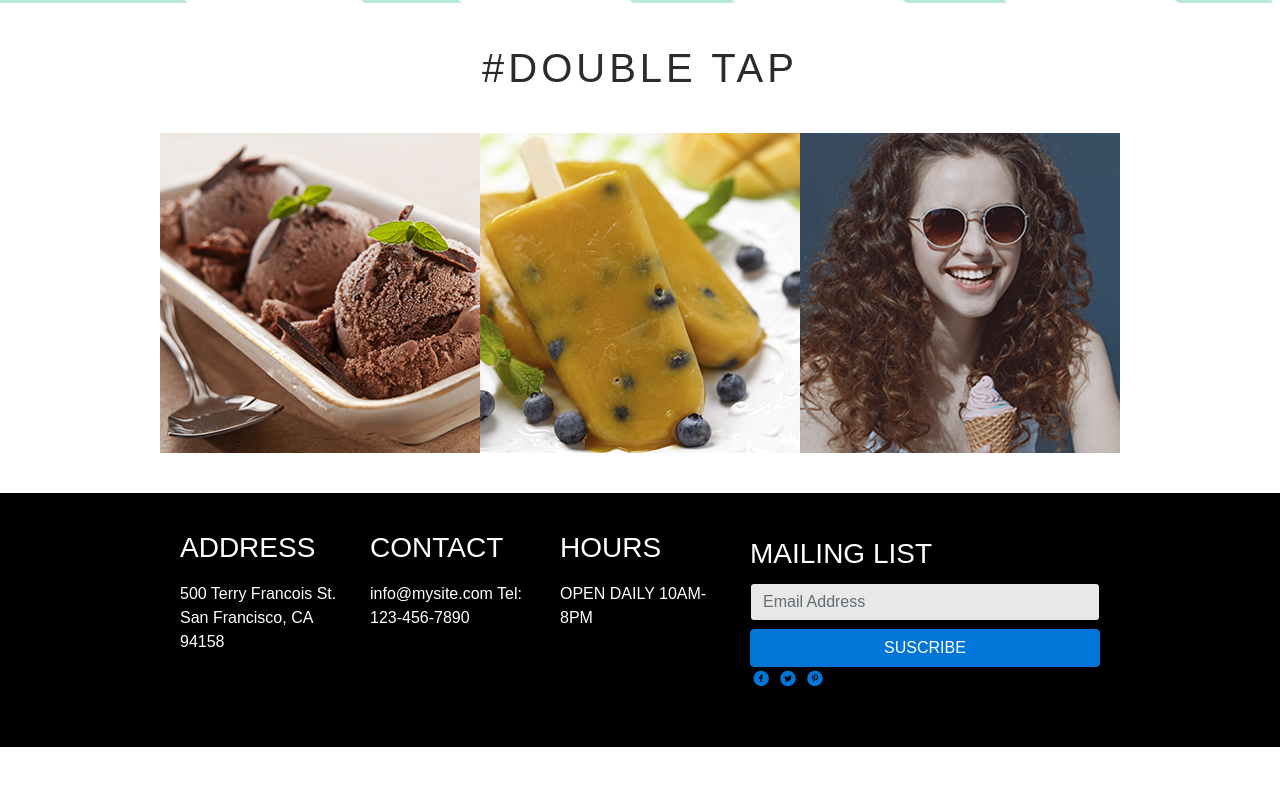
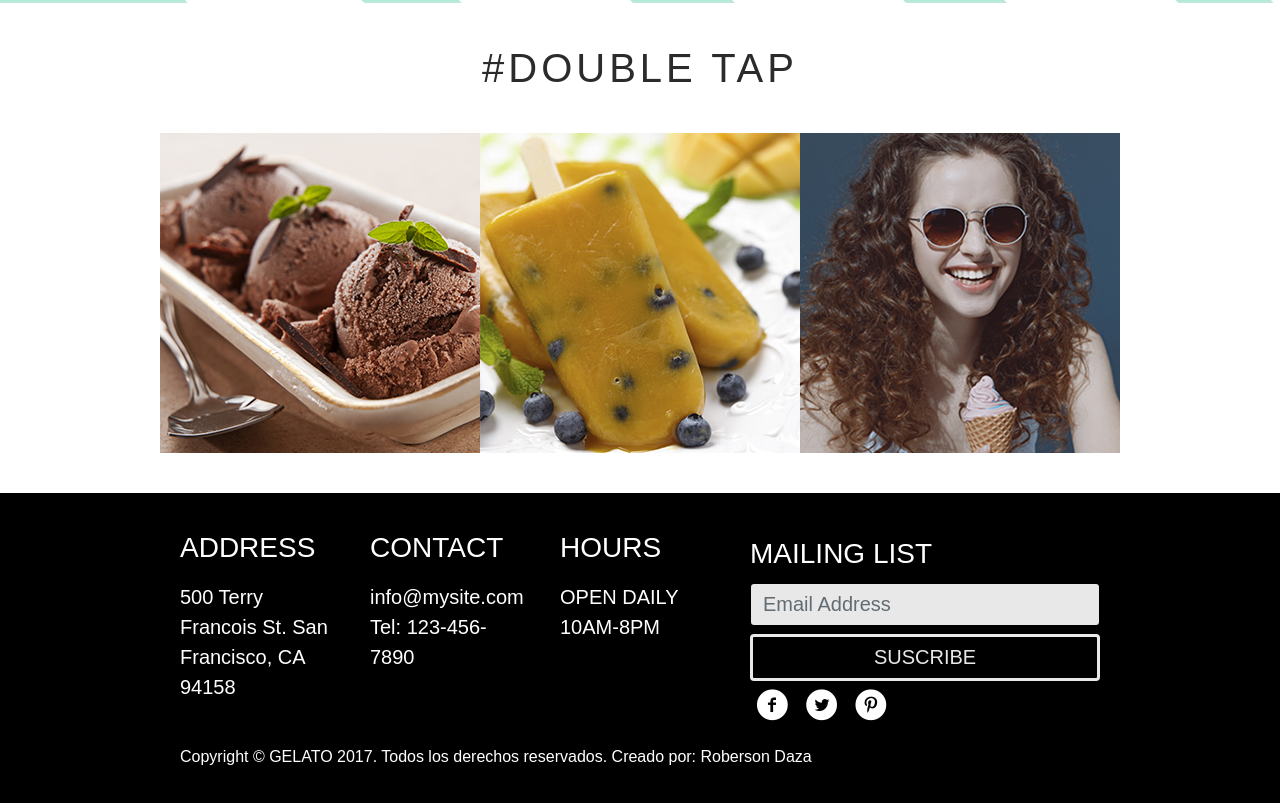
Before and after one commit to RobersonDaza/Ice-Cream, a plain HTML site: page index.html in a window 1280 px wide. Shown: the part 4495-5298 px from the top of the page. Before the commit the page ends 5242 px from the top, so only its background shows below. Drawn offline with Linux system fonts and the light colour scheme; a web font is replaced by a local one.

Commit message:
finalized footer

```diff
--- a/css/estilos.css
+++ b/css/estilos.css
@@ -285,12 +285,43 @@ footer h3{
     padding-bottom: 10px;
 }
 
+footer p{
+    font-size: 20px;
+}
+
 footer label{
     font-size: 1.75rem;
+
 }
 
 footer .form-control{
     background-color: #E8E8E8;
+    font-family: 'Saira Extra Condensed', sans-serif;
+    font-size: 20px;
+    color: #3E371E;
+}
+
+footer .button{
+    border: 3px solid #E8E8E8;
+    background-color: inherit;
+    color: #E8E8E8;
+    font-family: 'Saira Extra Condensed', sans-serif;
+    font-size: 20px;
+}
+
+footer nav a{
+    color: #fff;
+    font-size: 2rem;
+}
+
+footer nav a:hover{
+    color: #E8E8E8;
+    font-size: 2rem;
+}
+
+.container .row .derechos p{
+    padding-left: 95px;
+    font-size: 1rem;
 }
 
 /*MEDIAQUERIES*/
@@ -306,6 +337,10 @@ footer .form-control{
 
     .container-fluid .section-flavors-text button{
         margin: 0;
+    }
+
+    .container .row .derechos p{
+        padding-left: 80px;
     }
 }
 
@@ -328,7 +363,9 @@ footer .form-control{
         text-align: center;
     }
 
-
+    .container .row .derechos p{
+        padding-left: 60px;
+    }
 }
 
 @media screen and (max-width: 768px) {
@@ -352,6 +389,7 @@ footer .form-control{
         font-size: 18px
     }
 
-
-
+    .container .row .derechos p{
+        padding-left: 0px;
+    }
 }
--- a/index.html
+++ b/index.html
@@ -13,6 +13,7 @@
 <body>
     <section>
         <header>
+
             <div class="container-fluid d-flex align-items-center fixed-top">
                 <div class="col-12 col-sm-6 col-lg-4 menu">
                     <ul class="nav">
@@ -173,34 +174,42 @@
         <footer>
             <div class="container">
                 <div class="row d-flex justify-content-center">
-                    <div class="col-2">
+                    <div class="col-12 col-md-2">
                         <h3 class="display-5">ADDRESS</h3>
                         <p>500 Terry Francois St.
                             San Francisco,
                             CA 94158</p>
                     </div>
 
-                    <div class="col-2">
+                    <div class="col-12 col-md-2">
                         <h3 class="display-5">CONTACT</h3>
                         <p>info@mysite.com
                             Tel: 123-456-7890</p>
                     </div>
 
-                    <div class="col-2">
+                    <div class="col-12 col-md-2">
                         <h3 class="display-5">HOURS</h3>
                         <p>OPEN DAILY
                             10AM-8PM</p>
                     </div>
 
-                        <div class="form-group col-4">
+                    <div class="form-group col-12 col-md-4">
                         <label for="formGroupExampleInput">MAILING LIST</label>
                         <input type="text" class="mb-2 form-control" id="formGroupExampleInput" placeholder="Email Address">
-                            <button type="submit" class="btn btn-primary btn-block">SUSCRIBE</button>
+                        <button type="submit" class="button btn btn-block">SUSCRIBE</button>
                         <nav>
                             <a href="#"><i class="icon-facebook-circled"></i></a>
                             <a href="#"><i class="icon-twitter-circled"></i></a>
                             <a href="#"><i class="icon-pinterest-circled"></i></a>
                         </nav>
+                    </div>
+                </div>
+            </div>
+
+            <div class="container">
+                <div class="row d-flex justify-content-start">
+                    <div class="derechos col-12">
+                        <p>Copyright © GELATO 2017. Todos los derechos reservados. Creado por: Roberson Daza</p>
                     </div>
                 </div>
             </div>
```
Lines whose indentation alone changed are shown as unchanged.
